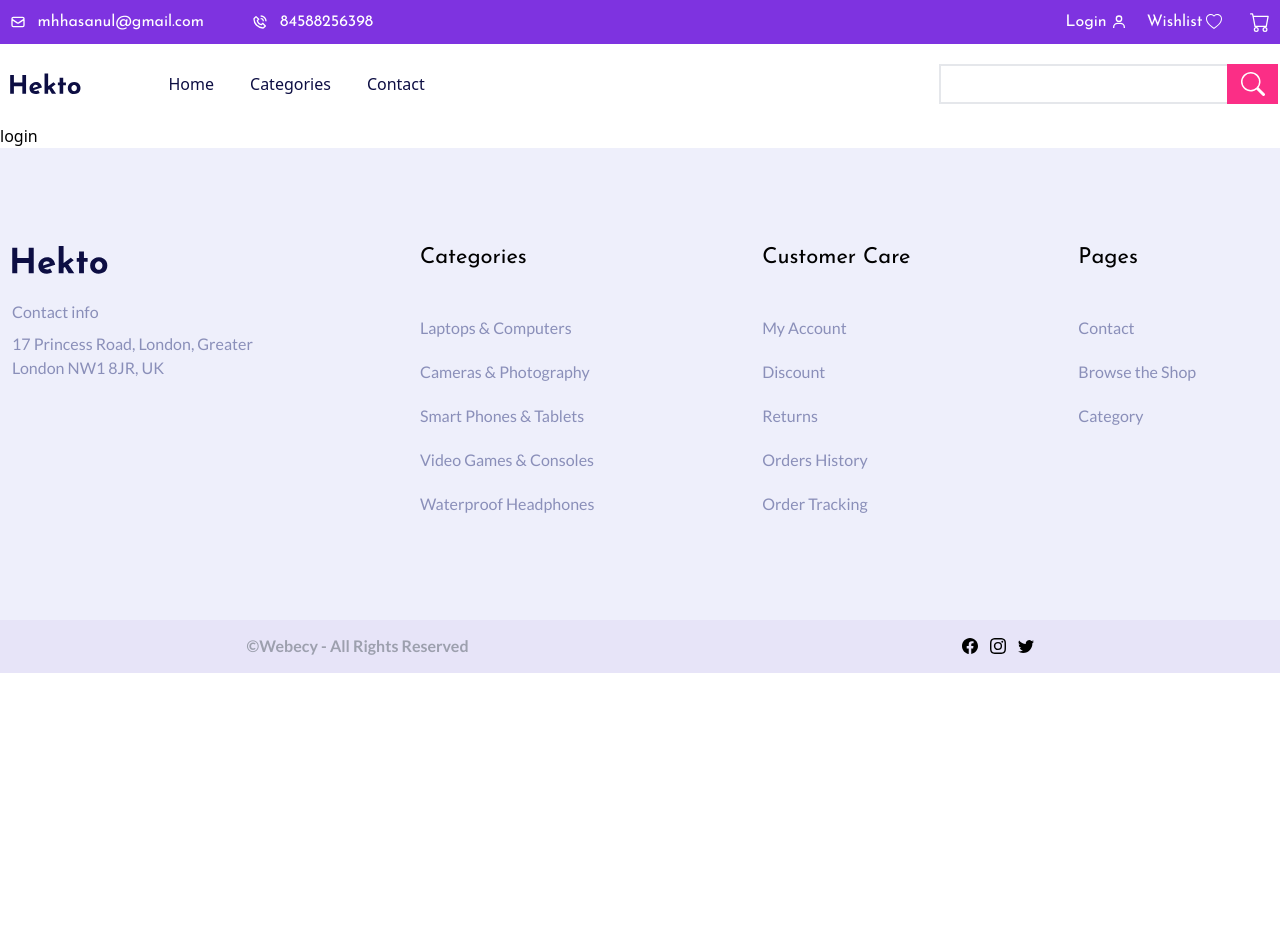
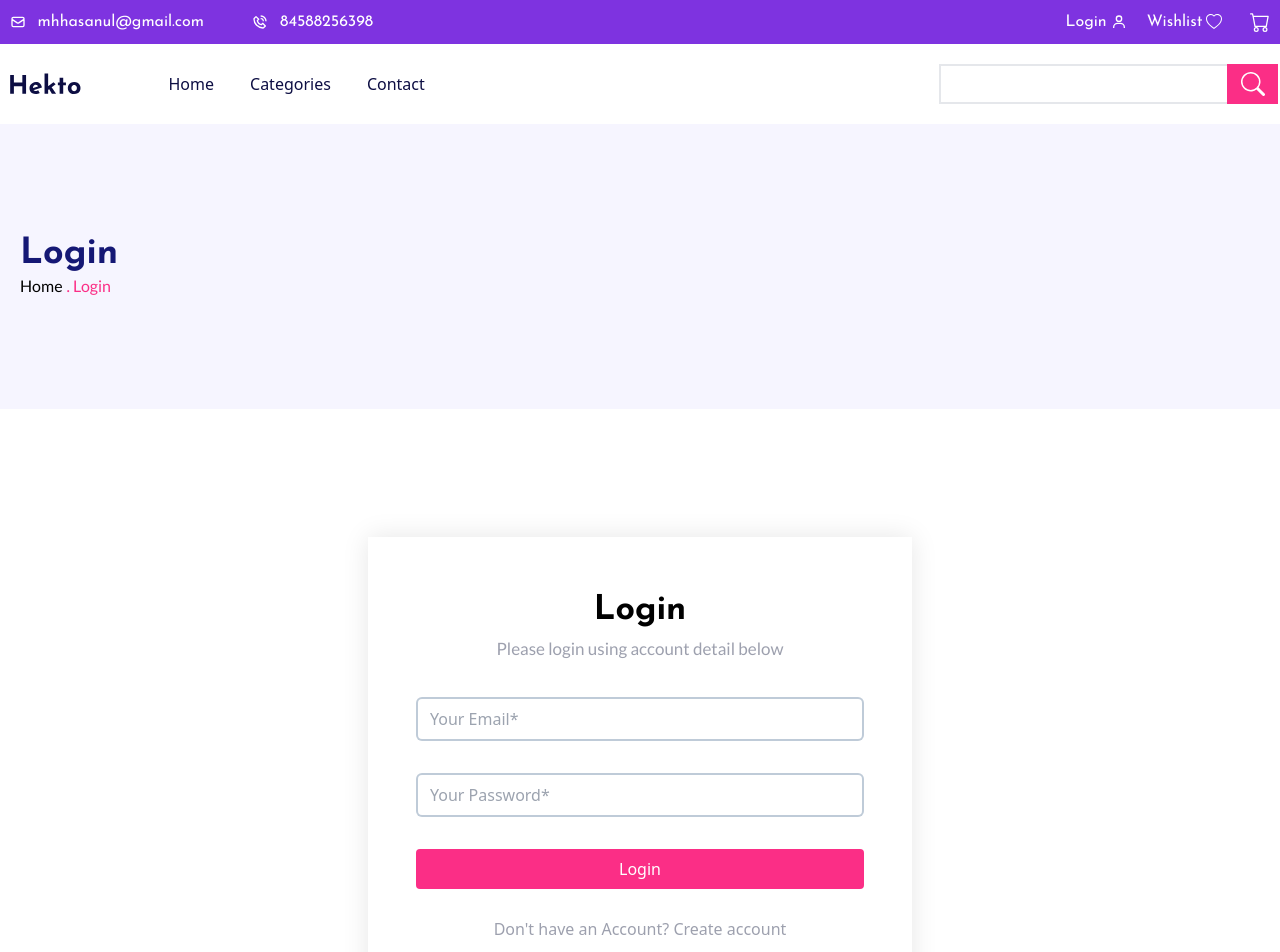
Before and after one commit to frkam/ecommerce-app, a React (Create React App) app: page /login in a window 1280 px wide. Shown: the top 952 px of the page. Before the commit the page ends 800 px from the top, so only its background shows below. Built offline with nearby package versions, Linux system fonts and the light colour scheme.

Commit message:
added template for login page

```diff
--- a/src/App.tsx
+++ b/src/App.tsx
@@ -10,7 +10,7 @@ import Footer from 'widgets/footer/footer'
 import Header from 'widgets/header/header'
 import { Notification } from 'widgets/notification'
 
-const Login = lazy(() => import('pages/login'))
+const Login = lazy(() => import('pages/login/login'))
 const Cart = lazy(() => import('pages/cart'))
 const Home = lazy(() => import('pages/home'))
 const SignUp = lazy(() => import('pages/signup'))
--- a/src/components/UI/button.tsx
+++ b/src/components/UI/button.tsx
@@ -22,7 +22,7 @@ export const Button: React.FC<{
   link = false,
   linkTo,
 }) => {
-  const buttonClass = `bg-accent h-10 rounded w-[8.4rem] text-white  ${
+  const buttonClass = `bg-accent h-10 rounded w-[8.4rem] text-white ${
     className ? className : ''
   } ${disabled ? 'bg-disabled' : ''}`
 
--- a/src/components/UI/slider.tsx
+++ b/src/components/UI/slider.tsx
@@ -1,8 +1,9 @@
 import { useWindowWidth } from 'hooks/useWindowWidth'
 import { Navigation } from 'swiper'
+// eslint-disable-next-line import/no-unresolved
 import { Swiper, SwiperSlide } from 'swiper/react'
 
-const Slider: React.FC<{
+export const Slider: React.FC<{
   images: string[]
   imageStyle?: string
   slideStyle?: string
@@ -39,5 +40,3 @@ const Slider: React.FC<{
     </Swiper>
   )
 }
-
-export default Slider
--- a/src/pages/contact/contactForm.tsx
+++ b/src/pages/contact/contactForm.tsx
@@ -1,4 +1,3 @@
-import 'react-toastify/dist/ReactToastify.css'
 import { Button } from 'components/UI/button'
 import { ErrorMessage, Field, Form, Formik } from 'formik'
 import { toast } from 'react-toastify'
@@ -22,14 +21,7 @@ const supportMessageSchema = object({
     .required('Message is required'),
 })
 
-interface Values {
-  name: string
-  email: string
-  subject: string
-  message: string
-}
-
-const initialValues: Values = {
+const initialValues = {
   name: '',
   email: '',
   subject: '',
--- a/src/pages/login.tsx
+++ /dev/null
@@ -1,5 +0,0 @@
-const Login = () => {
-  return <section>login</section>
-}
-
-export default Login
--- /dev/null
+++ b/src/pages/login/login.tsx
@@ -0,0 +1,34 @@
+import { PageHero } from 'components/UI/pageHero'
+import { NavLink } from 'react-router-dom'
+import LoginForm from './loginForm'
+
+const Login = () => {
+  const breadCrumbs = [
+    {
+      title: 'login',
+      link: `/login`,
+    },
+  ]
+
+  return (
+    <section>
+      <PageHero breadCrumbs={breadCrumbs}>Login</PageHero>
+      <div className="flex justify-center main-container">
+        <div className="flex flex-col items-center w-[34rem] p-12 shadow-card">
+          <h1 className="text-black font-josefin-sans text-[34px] font-bold">
+            Login
+          </h1>
+          <p className="font-lato text-[17px] text-text-sub-dark-500 pb-9">
+            Please login using account detail below
+          </p>
+          <LoginForm />
+          <NavLink to="/sign-up" className="text-text-sub-dark-500 mt-7">
+            Don't have an Account? Create account
+          </NavLink>
+        </div>
+      </div>
+    </section>
+  )
+}
+
+export default Login
--- /dev/null
+++ b/src/pages/login/loginForm.tsx
@@ -0,0 +1,87 @@
+import { Button } from 'components/UI/button'
+import { ErrorMessage, Field, Form, Formik } from 'formik'
+// import { toast } from 'react-toastify'
+import { object, string } from 'yup'
+
+const validationSchema = object({
+  email: string().email('This must be an email').required('Email is required'),
+  password: string()
+    .min(8, 'Password is too short')
+    .required('Password is required'),
+})
+
+const initialValues = {
+  email: '',
+  password: '',
+}
+
+const inputClass = (touched?: boolean, error?: string) => {
+  if (!error && !touched) {
+    return 'input--ok'
+  }
+
+  if (error && touched) {
+    return 'input--error'
+  }
+
+  if (!error && touched) {
+    return 'input--successfull'
+  }
+}
+
+const LoginForm = () => {
+  return (
+    <Formik
+      initialValues={initialValues}
+      onSubmit={(values) => alert(values.password)}
+      validationSchema={validationSchema}
+      validateOnBlur
+    >
+      {(props) => {
+        const { errors, touched, isValid, dirty, values } = props
+        return (
+          <Form className="flex flex-col gap-2 w-full">
+            <div className="input-error-container">
+              <Field
+                id="email"
+                name="email"
+                placeholder="Your Email*"
+                value={values.email}
+                className={`input ${inputClass(touched.email, errors.email)}`}
+                required
+              />
+              <ErrorMessage
+                name="email"
+                component="span"
+                className="input-error-msg"
+              />
+            </div>
+            <div className="input-error-container">
+              <Field
+                id="password"
+                name="password"
+                placeholder="Your Password*"
+                value={values.password}
+                className={`input ${inputClass(
+                  touched.password,
+                  errors.password
+                )}`}
+                required
+              />
+              <ErrorMessage
+                name="password"
+                component="span"
+                className="input-error-msg"
+              />
+            </div>
+            <Button type="submit" className="w-full">
+              Login
+            </Button>
+          </Form>
+        )
+      }}
+    </Formik>
+  )
+}
+
+export default LoginForm
--- a/src/pages/product/product.tsx
+++ b/src/pages/product/product.tsx
@@ -1,6 +1,7 @@
 import { PageHero } from 'components/UI/pageHero'
 import { RatingStars } from 'components/UI/ratingStars'
-import Slider from 'components/UI/slider'
+import { Slider } from 'components/UI/slider'
+import { useWindowWidth } from 'hooks/useWindowWidth'
 import NotFound from 'pages/notFound'
 import { useEffect } from 'react'
 import { BsHeart } from 'react-icons/bs'
@@ -13,6 +14,7 @@ import { IProduct } from 'types/products.types'
 const Product = () => {
   const urlParams = useMatch('/categories/:category/:productId')!.params
   const dispatch = useAppDispatch()
+  const windowWidth = useWindowWidth()
 
   const { products, isLoading } = useAppSelector((state) => state.products)
 
@@ -55,7 +57,7 @@ const Product = () => {
                   link: `categories`,
                 },
                 {
-                  title: productData.category,
+                  title: productData.category.replaceAll('-', ' '),
                   link: `categories/${productData.category}`,
                 },
                 {
@@ -66,8 +68,8 @@ const Product = () => {
             >
               {productData.title}
             </PageHero>
-            <div className="main-container flex flex-col gap-y-[1.75rem]">
-              <div className="shadow-card w-[73.125rem] h-[31.8rem] flex rounded-sm gap-11 items-center p-3">
+            <div className="main-container flex flex-col gap-y-[1.75rem] items-center lg:items-start">
+              <div className="shadow-card xl:w-[73.125rem] xl:h-[31.8rem] lg:max-w-none max-w-min flex flex-col lg:flex-row rounded-sm gap-11 items-center p-3">
                 <div className="w-[34.3rem] h-full flex flex-col justify-center">
                   <img
                     src={productData.thumbnail}
@@ -116,9 +118,10 @@ const Product = () => {
               <div className="">
                 <h2 className="contact-header mb-12">Related Products</h2>
                 <div className="flex gap-6">
-                  {relatedProductsData.map((product) => {
+                  {windowWidth > 1024 &&
+                    relatedProductsData.map((product) => {
                       return (
-                      <div key={product.id}>
+                        <div key={product.id} className="h-72">
                           <NavLink
                             to={`/categories/${urlParams.category}/${product.id}`}
                           >
--- a/src/pages/shop/products.tsx
+++ b/src/pages/shop/products.tsx
@@ -1,4 +1,4 @@
-import Slider from 'components/UI/slider'
+import { Slider } from 'components/UI/slider'
 import React, { useState } from 'react'
 import { BsCart, BsHeart, BsSearch } from 'react-icons/bs'
 import { NavLink } from 'react-router-dom'
@@ -34,8 +34,8 @@ const Product: React.FC<{ products: IProduct[] }> = ({ products }) => {
         return (
           <div
             key={product.id}
-            className={`flex flex-col tn1:flex-row shadow-card p-4  ${
-              productZoom[i] ? '!flex-col items-start' : 'items-center tn1:h-56'
+            className={`flex flex-col tn1:flex-row shadow-card p-4 items-start ${
+              productZoom[i] ? '!flex-col' : 'tn1:h-56'
             }`}
           >
             {!productZoom[i] && (
@@ -49,8 +49,7 @@ const Product: React.FC<{ products: IProduct[] }> = ({ products }) => {
               <Slider
                 images={product.images}
                 imageStyle="w-[30rem] h-full"
-                slideStyle="h-64"
-                swiperStyle="mb-4"
+                swiperStyle="mb-4 h-64"
                 maxSlides={3}
               />
             )}
--- a/src/widgets/notification.tsx
+++ b/src/widgets/notification.tsx
@@ -1,4 +1,3 @@
-import React from 'react'
 import { ToastContainer } from 'react-toastify'
 
 export const Notification = () => {
```
Also changed, not shown: package.json (line endings or trailing spaces), 35 other files (tests, documents, lock files or other folders). Lines whose indentation alone changed are shown as unchanged.
